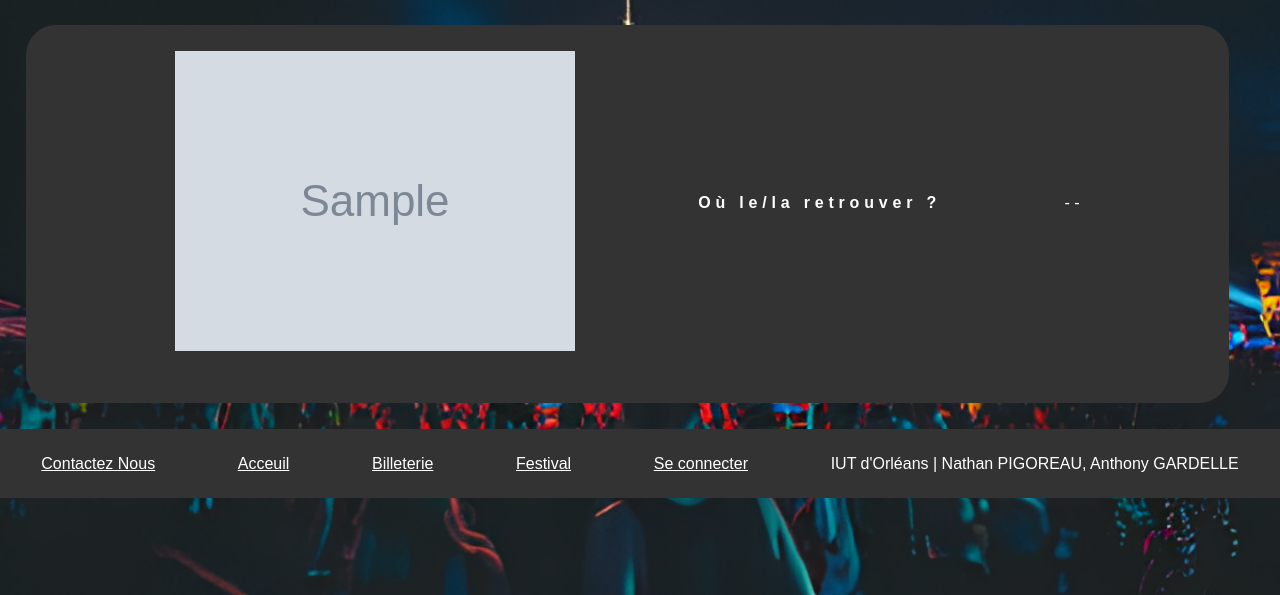
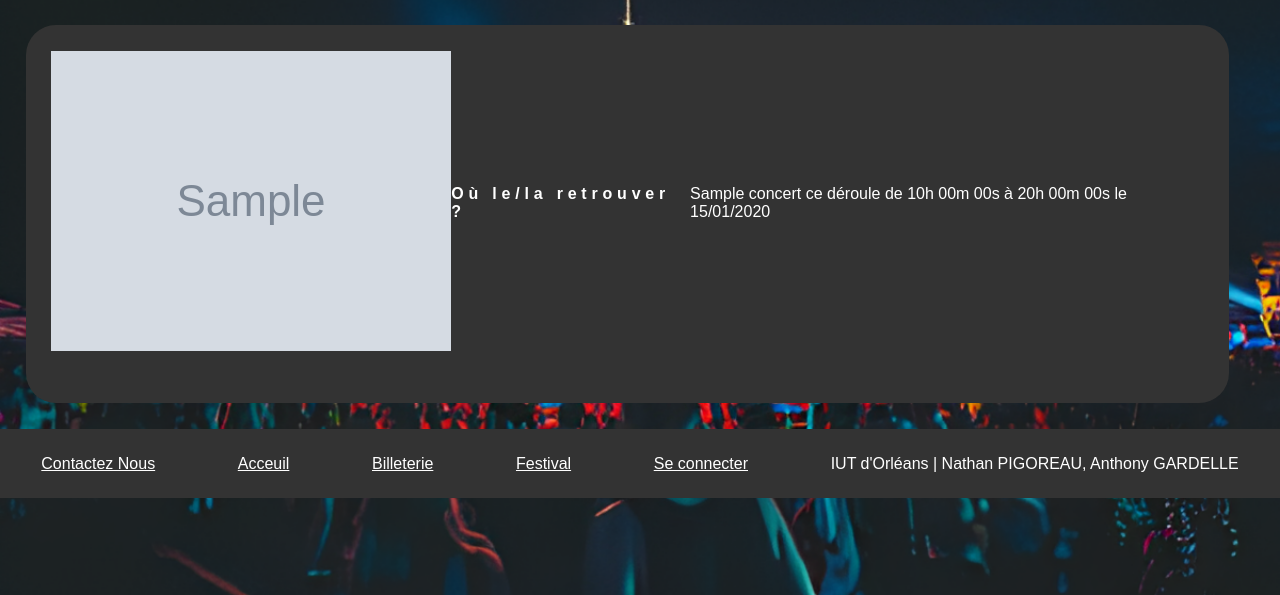
Before and after one commit to AnthonyGardelle/SAE_3_02, a Flask app: template festiuto/templates/favoris.html in a window 1280 px wide. Shown: the part 90-685 px from the top of the page. Run offline with Flask 3, Linux system fonts and the light colour scheme; the template is opened without the code that fills it: values that come from a table or form of the project are taken from there, others are empty; tables that the repository leaves empty hold one stand-in row (values such as "Sample post"); grey boxes marked "Sample" are stand-in pictures; some libraries are stand-ins or nearby versions.

Commit message:
fin_temporaire page favoris

```diff
--- a/festiuto/data/lzconcert.csv
+++ b/festiuto/data/lzconcert.csv
@@ -1,3 +1,5 @@
 nom_concert;date_concert;heure_debut_concert;duree_concert;temps_montage;temps_demontage;id_lieu;id_genre_musical
 Test;2024-07-12;20:00;02:00;01:00;01:00;1;1;
 Test2;2024-07-13;20:00;02:00;01:00;01:00;2;2;
+Concert de test;2024-07-14;20:00;03:00;01:00;01:00;3;3;
+Concert de test2;2024-07-15;20:00;03:00;01:00;01:00;4;4;
--- a/festiuto/data/se_produire.csv
+++ b/festiuto/data/se_produire.csv
@@ -1,3 +1,5 @@
 id_group;id_concert
 1;1
 2;2
+1;3
+2;4
--- a/festiuto/models.py
+++ b/festiuto/models.py
@@ -189,6 +189,9 @@ class Groupe(db.Model):
     def get_concerts(self) :
         return SeProduire.query.filter_by(id_groupe=self.id_groupe).all()
 
+    def get_nb_concerts(self) :
+        return len(self.get_concerts())
+
 class Artiste(db.Model):
     __tablename__ = 'Artiste'
     id_artiste = db.Column(db.Integer, primary_key=True)
@@ -250,6 +253,12 @@ class Concert(db.Model):
             'genre': self.genre_musical.to_dict() if self.genre_musical else None,
         }
 
+    def get_date_fin(self) :
+        debut = self.heure_debut_concert
+        duree = self.duree_concert
+        difference = timedelta(hours=debut.hour, minutes=debut.minute, seconds=debut.second) + timedelta(hours=duree.hour, minutes=duree.minute, seconds=duree.second)
+
+        return (datetime.min + difference).time()
 
 class StyleMusical(db.Model):
     __tablename__ = 'Style_Musical'
@@ -374,6 +383,9 @@ class SeProduire(db.Model):
     def __init__(self, id_groupe, id_concert):
         self.id_groupe = id_groupe
         self.id_concert = id_concert
+
+    def get_concert(self):
+        return Concert.query.get(int(self.id_concert))
 
 class FestivalLieu(db.Model):
     id_fest = db.Column(db.Integer, db.ForeignKey('Festival.id_fest'), primary_key=True)
--- a/festiuto/static/css/favoris.css
+++ b/festiuto/static/css/favoris.css
@@ -12,9 +12,18 @@
     display: flex;
     margin-bottom: 2%;
     align-items: center;
-    justify-content: space-evenly;
+    justify-content: space-between;
 }
 
 h4 {
     height: min-content;
 }
+
+#concerts {
+    display: flex;
+    flex-wrap: wrap;
+}
+
+#concerts > p {
+    flex-basis: 100%;
+}
--- a/festiuto/templates/favoris.html
+++ b/festiuto/templates/favoris.html
@@ -14,14 +14,20 @@
                 <a href="{{ url_for('groupe', id_group = favori.get_group().id_groupe ) }}"><img src="{{url_for('static', filename = photo)}}" alt=""></a>
             {% endif %}
         {% endwith %}
+        {% if favori.get_group().get_nb_concerts() == 0 %}
+            <h4>Aucun concert prévu pour le moment {{ '\U0001F622' }}</h4>
+        {% else %}
         {% if favori.get_group().get_nb_membres() > 1 %}
             <h4>Où les retrouvez ?</h4>
         {% else %}
             <h4>Où le/la retrouver ?</h4>
         {% endif %}
+        {% endif %}
+        <div id="concerts">
         {% for concert in favori.get_group().get_concerts() %}
-        <p>{{ concert.nom_concert }} - {{ concert.get_scene().date_debut_concert }} - {{ concert.duree_concert }}</p>
+            <p>{{ concert.get_concert().nom_concert }} ce déroule de {{ concert.get_concert().heure_debut_concert.strftime("%Hh %Mm %Ss") }} à {{ concert.get_concert().get_date_fin().strftime("%Hh %Mm %Ss") }} le {{ concert.get_concert().date_concert.strftime("%d/%m/%Y") }}</p>
         {% endfor %}
+        </div>
     </div>
     {% endfor %}
 </div>
```
Lines whose indentation alone changed are shown as unchanged.
